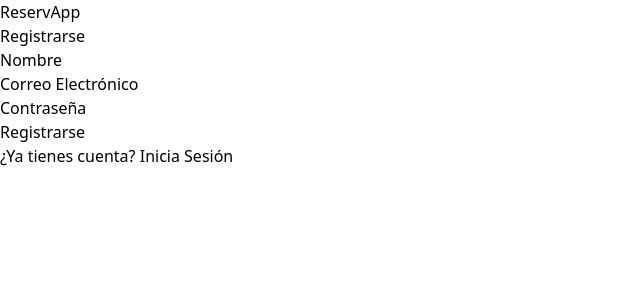
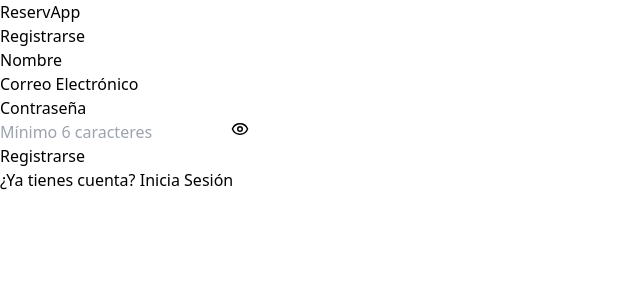
Before and after one commit to carlutronix/ReservApp, a React (Vite) app in the folder frontend/: page /register in a window 1280 px wide. Shown: the top 300 px of the page, without its empty margins (0-640 px from the left). Built offline with nearby package versions, Linux system fonts and the light colour scheme; no server answers; the HTML template or start-up script is replaced by a standard one.

Commit message:
feat: re-apply requested changes and add eye icon to register

```diff
--- a/frontend/src/components/CourtSchedule.tsx
+++ b/frontend/src/components/CourtSchedule.tsx
@@ -235,8 +235,8 @@
                         let bgClass = '';
                         if (!court.isActive) bgClass = 'bg-gray-300 border-gray-400 cursor-not-allowed opacity-80';
                         else if (isOob) bgClass = 'bg-gray-100 border-gray-200 cursor-not-allowed opacity-60 flex items-center justify-center';
+                        else if (isPast) bgClass = 'bg-gray-100 border-gray-200 cursor-not-allowed opacity-50';
                         else if (fullyReserved) bgClass = 'bg-red-100 border-red-200 cursor-not-allowed';
-                        else if (isPast) bgClass = 'bg-gray-100 border-gray-200 cursor-not-allowed opacity-50';
                         else if (firstHalfReserved) bgClass = 'bg-gradient-to-r from-red-100 from-50% to-green-50 to-50% border-green-200 cursor-pointer hover:shadow-sm';
                         else if (secondHalfReserved) bgClass = 'bg-gradient-to-r from-green-50 from-50% to-red-100 to-50% border-green-200 cursor-pointer hover:shadow-sm';
                         else bgClass = 'bg-green-50 border-green-200 hover:bg-green-100 cursor-pointer hover:shadow-sm';
--- a/frontend/src/pages/Profile.tsx
+++ b/frontend/src/pages/Profile.tsx
@@ -5,6 +5,7 @@
 import { zodResolver } from '@hookform/resolvers/zod';
 import api from '../api/client';
 import { User, Lock, Mail, Save, Eye, EyeOff } from 'lucide-react';
+import { useNavigate } from 'react-router-dom';
 
 const profileSchema = z.object({
     name: z.string().min(2, 'El nombre es muy corto'),
@@ -35,6 +36,7 @@
 
 export default function Profile() {
     const { user } = useAuth(); // Assuming login updates user state, or we need a reload/fetchUser
+    const navigate = useNavigate();
     const [success, setSuccess] = useState('');
     const [error, setError] = useState('');
     const [showNewPassword, setShowNewPassword] = useState(false);
@@ -68,7 +70,13 @@
 
             await api.put(`/users/${user?.id}`, updateData);
 
-            setSuccess('Perfil actualizado correctamente. Si has cambiado el email o contraseña, es posible que debas volver a iniciar sesión.');
+            setSuccess('Perfil actualizado correctamente. Redirigiendo...');
+
+            // Redirect after 1.5 seconds
+            setTimeout(() => {
+                navigate('/dashboard');
+            }, 1500);
+
         } catch (err: any) {
             setError(err.response?.data?.error || 'Error al actualizar el perfil');
             console.error(err);
--- a/frontend/src/pages/Register.tsx
+++ b/frontend/src/pages/Register.tsx
@@ -5,6 +5,7 @@
 import api from '../api/client';
 import { useAuth } from '../context/AuthContext';
 import { useState } from 'react';
+import { Eye, EyeOff } from 'lucide-react';
 
 const registerSchema = z.object({
   name: z.string().min(2, 'El nombre debe tener al menos 2 caracteres'),
@@ -21,6 +22,7 @@
   const { login } = useAuth();
   const navigate = useNavigate();
   const [error, setError] = useState('');
+  const [showPassword, setShowPassword] = useState(false);
 
   const onSubmit = async (data: RegisterFormData) => {
     try {
@@ -59,11 +61,21 @@
           </div>
           <div>
             <label className="block text-sm font-medium text-gray-700">Contraseña</label>
-            <input
-              type="password"
-              {...register('password')}
-              className="mt-1 block w-full rounded-md border-gray-300 shadow-sm focus:border-indigo-500 focus:ring-indigo-500 border p-2"
-            />
+            <div className="relative">
+              <input
+                type={showPassword ? 'text' : 'password'}
+                {...register('password')}
+                className="mt-1 block w-full rounded-md border-gray-300 shadow-sm focus:border-indigo-500 focus:ring-indigo-500 border p-2 pr-10"
+                placeholder="Mínimo 6 caracteres"
+              />
+              <button
+                type="button"
+                onClick={() => setShowPassword(!showPassword)}
+                className="absolute right-3 top-1/2 -translate-y-1/2 text-gray-400 hover:text-gray-600"
+              >
+                {showPassword ? <EyeOff size={18} /> : <Eye size={18} />}
+              </button>
+            </div>
             {errors.password && <p className="text-red-500 text-sm mt-1">{errors.password.message}</p>}
           </div>
           <button
```
Also changed, not shown: 1 other file (tests, documents, lock files or other folders).
